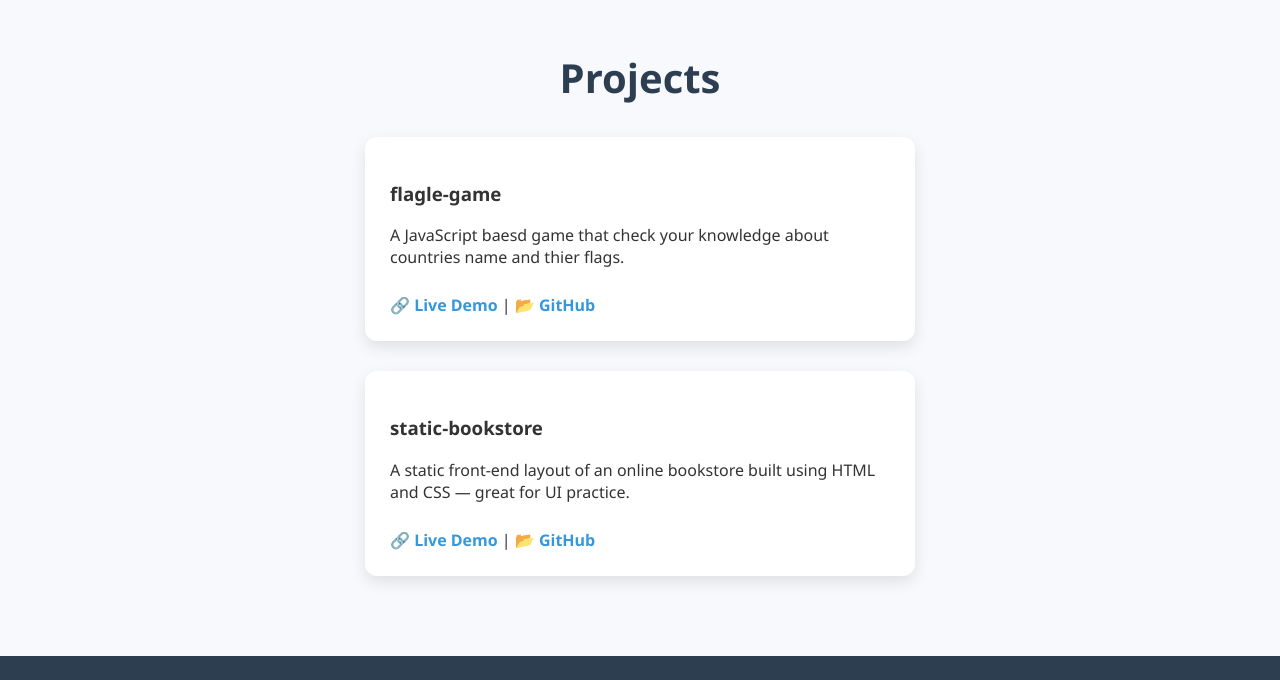
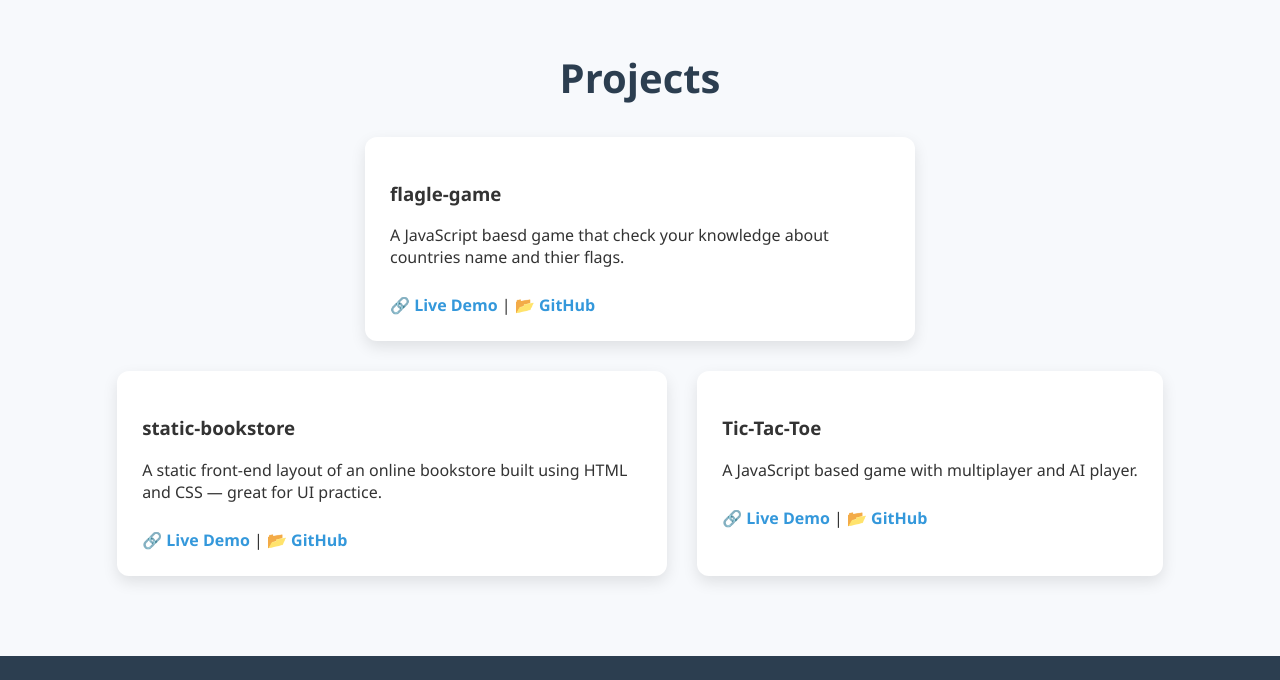
Before and after one commit to AYUSH6119/CODECRAFT_WD_04, a plain HTML site: page index.html in a window 1280 px wide. Shown: the part 1845-2525 px from the top of the page. Drawn offline with Linux system fonts and the light colour scheme.

Commit message:
Update index.html

```diff
--- a/index.html
+++ b/index.html
@@ -68,6 +68,11 @@
           <p>A static front-end layout of an online bookstore built using HTML and CSS — great for UI practice.</p>
           <a href="https://ayush6119.github.io/static-bookstore/">🔗 Live Demo</a> | <a href="https://github.com/AYUSH6119/static-bookstore">📂 GitHub</a>
         </div>
+         <div class="project">
+          <h3>Tic-Tac-Toe</h3>
+          <p>A JavaScript based game with multiplayer and AI player.</p>
+          <a href="https://ayush6119.github.io/CODECRAFT_WD_03/">🔗 Live Demo</a> | <a href="https://github.com/AYUSH6119/CODECRAFT_WD_03">📂 GitHub</a>
+        </div>
       </div>
     </section>
   </main>
```
